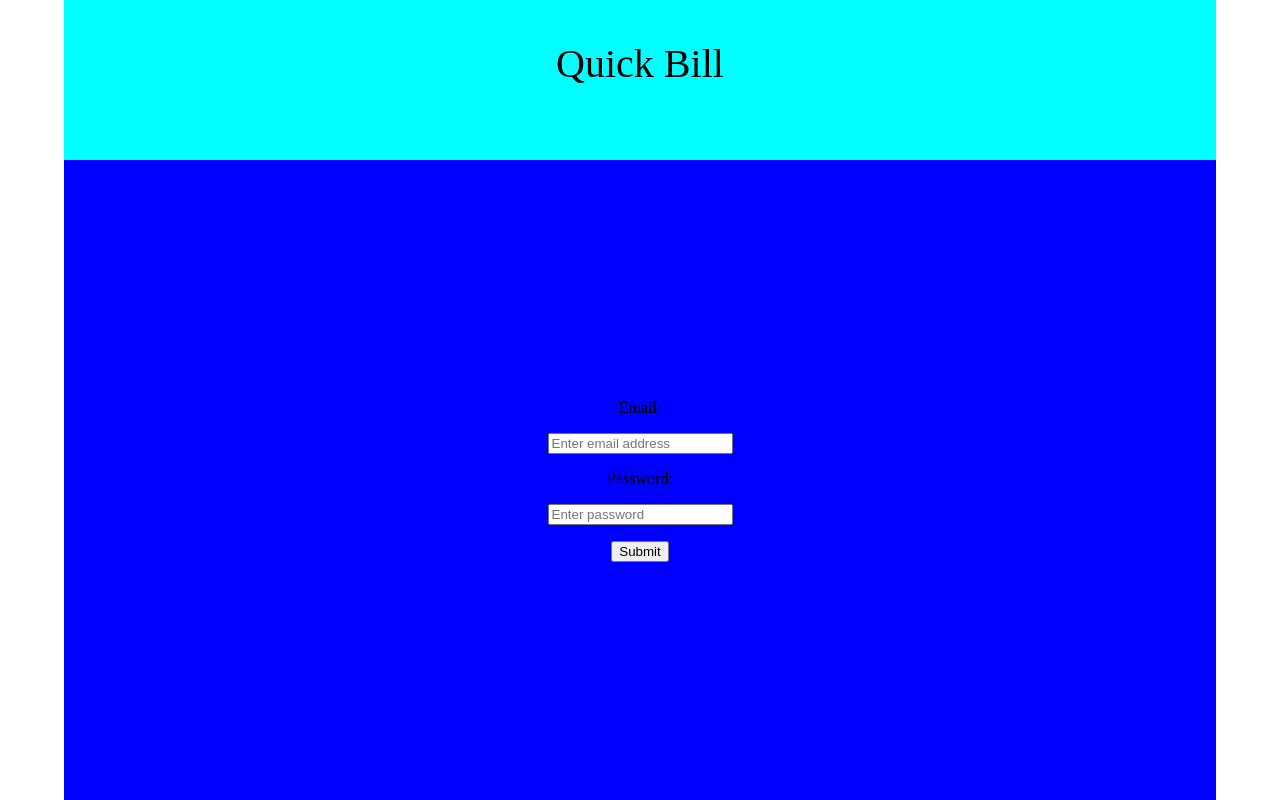
After one commit to Grelory/WDPAI, a PHP site: page /public/views/auth/login.html in a window 1280 px wide. The commit adds this page. Run offline with PHP 8.4, Linux system fonts and the light colour scheme.

Commit message:
QB-10 Add login screen

```diff
--- a/WDPAI_DOCKER/index.php
+++ b/WDPAI_DOCKER/index.php
@@ -2,7 +2,7 @@
 
 require_once 'src/controllers/AppController.php';
 require_once 'src/controllers/DashboardController.php';
-require_once 'src/controllers/SecurityController.php';
+require_once 'src/controllers/auth/LoginController.php';
 
 require_once 'src/controllers/AvailableController.php';
 
@@ -17,7 +17,7 @@ $routing = [
         'access' => ['user', 'admin']
     ],
     'login' => [
-        'controller' => new SecurityController(),
+        'controller' => new LoginController(),
         'action' => 'login',
         'access' => []
     ],
--- a/WDPAI_DOCKER/public/css/shared/content.css
+++ b/WDPAI_DOCKER/public/css/shared/content.css
@@ -1,5 +1,8 @@
 body div#content {
     position: fixed;
+    background-color: maroon;
     left: 5%;
     top: 20%;
+    width: 90%;
+    height: 80%;
 }
--- /dev/null
+++ b/WDPAI_DOCKER/public/css/shared/forms.css
@@ -0,0 +1,5 @@
+div#content form {
+    background-color: blue;
+    width: 100%;
+    height: 100%;
+}
--- /dev/null
+++ b/WDPAI_DOCKER/public/views/auth/login.html
@@ -0,0 +1,33 @@
+<!DOCTYPE html>
+<html lang="en">
+
+<head>
+    <meta charset="UTF-8">
+    <meta name="viewport" content="width=device-width, initial-scale=1.0">
+
+    <link rel="stylesheet" type="text/css" href="/public/css/shared/content.css">
+    <link rel="stylesheet" type="text/css" href="/public/css/shared/logo.css">
+    <link rel="stylesheet" type="text/css" href="/public/css/shared/forms.css">
+    <link rel="stylesheet" type="text/css" href="/public/css/shared/flex.css">
+
+    <script src="/public/scripts/shared/logo.js" defer></script>
+
+
+    <title>Login</title>
+</head>
+
+<body>
+    <div id="content">
+        <form class="login-form flex-column-center-center" action="/auth/login" method="POST">
+            <label for="email">Email:</label>
+            <input type="text" id="email" name="email" placeholder="Enter email address" required>
+
+            <label for="password">Password:</label>
+            <input type="text" id="password" name="password" placeholder="Enter password" required>
+
+            <button type="submit">Submit</button>
+        </form>
+    </div>
+</body>
+
+</html>
```
Also changed, not shown: WDPAI_DOCKER/src/controllers/auth/LoginController.php (added, +19 -0 lines), WDPAI_DOCKER/src/models/auth/User.php (added, +28 -0 lines), WDPAI_DOCKER/src/repository/auth/LoginRepository.php (added, +14 -0 lines).
